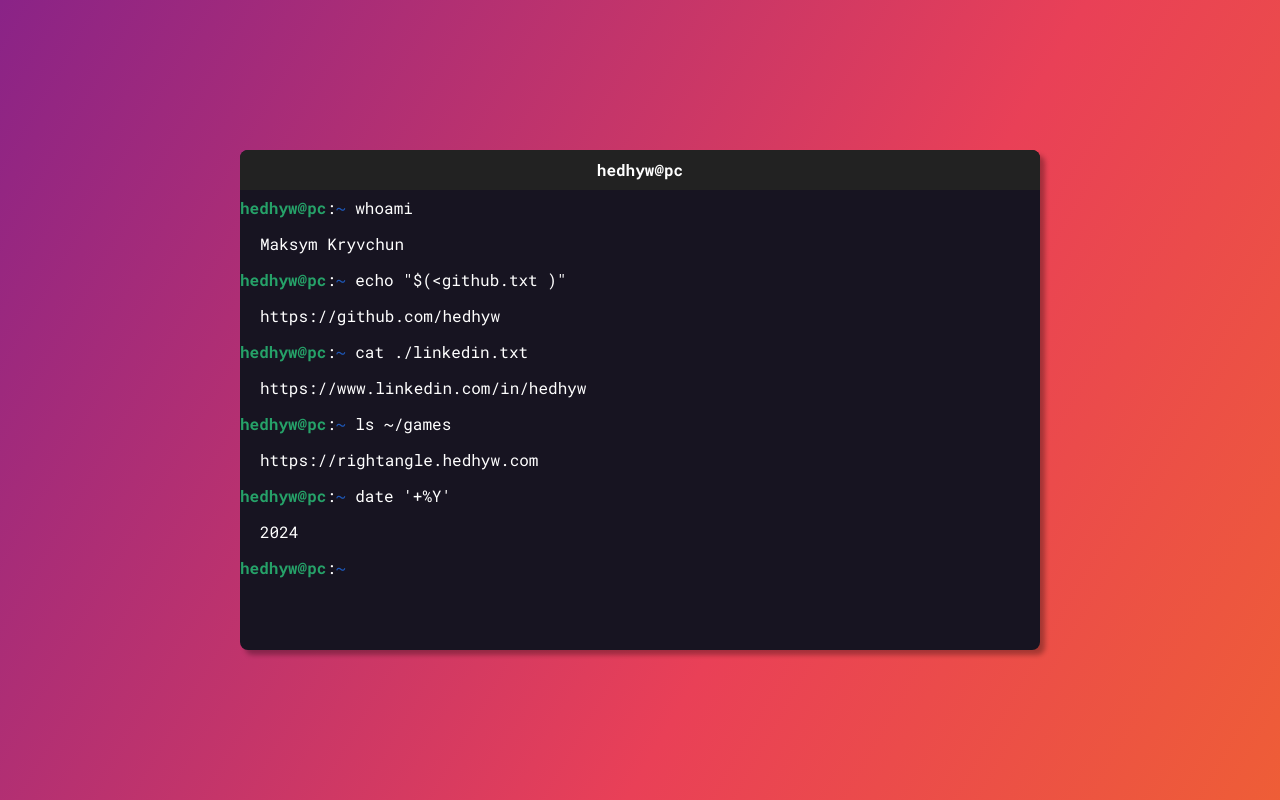
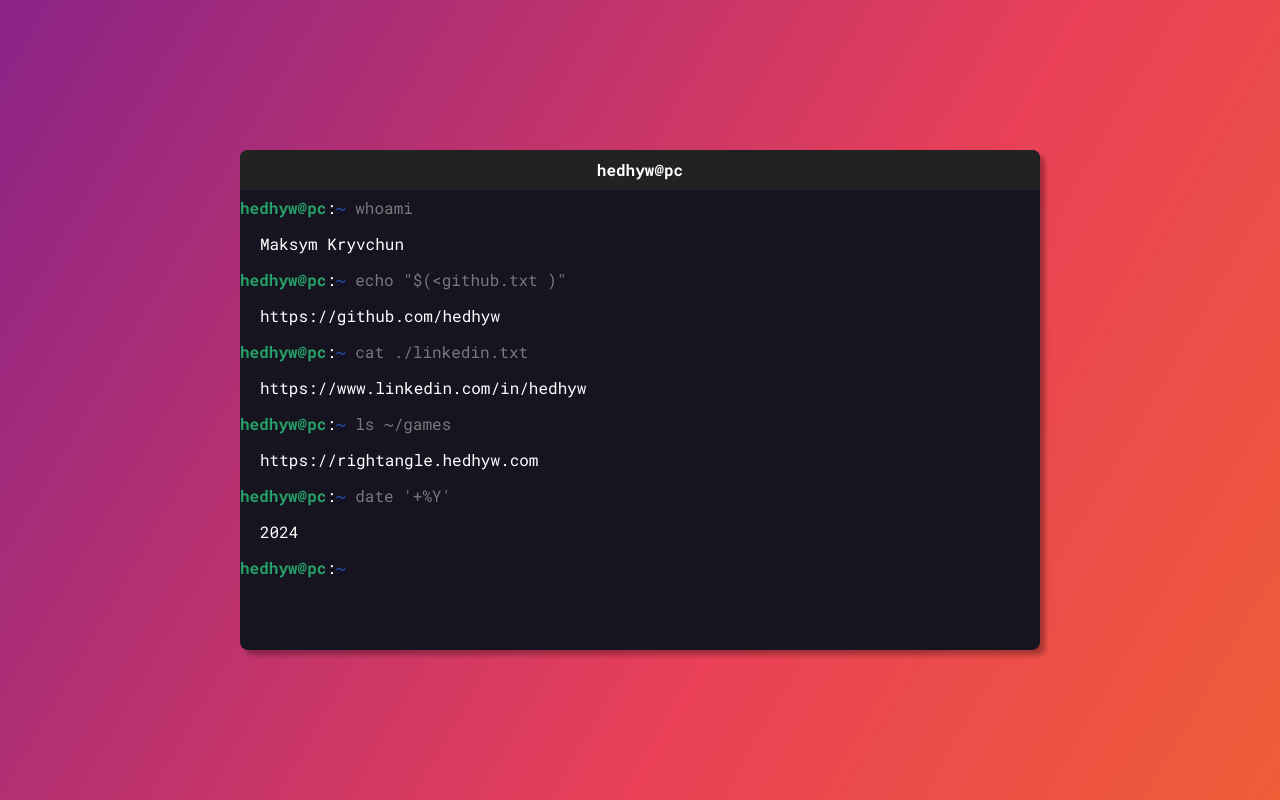
Before and after one commit to hedhyw/hedhyw.com, a plain HTML site: page index.html in a window 1280 px wide. Drawn offline with Linux system fonts and the light colour scheme.

Commit message:
refactor: make commands gray

```diff
--- a/index.html
+++ b/index.html
@@ -37,6 +37,10 @@
             color: white;
             box-shadow: 5px 5px 5px rgba(0, 0, 0, 0.3);
             margin: 30px;
+        }
+
+        .terminal .command .input {
+            color: rgb(120, 120, 120);
         }
 
         .terminal .title {
```
